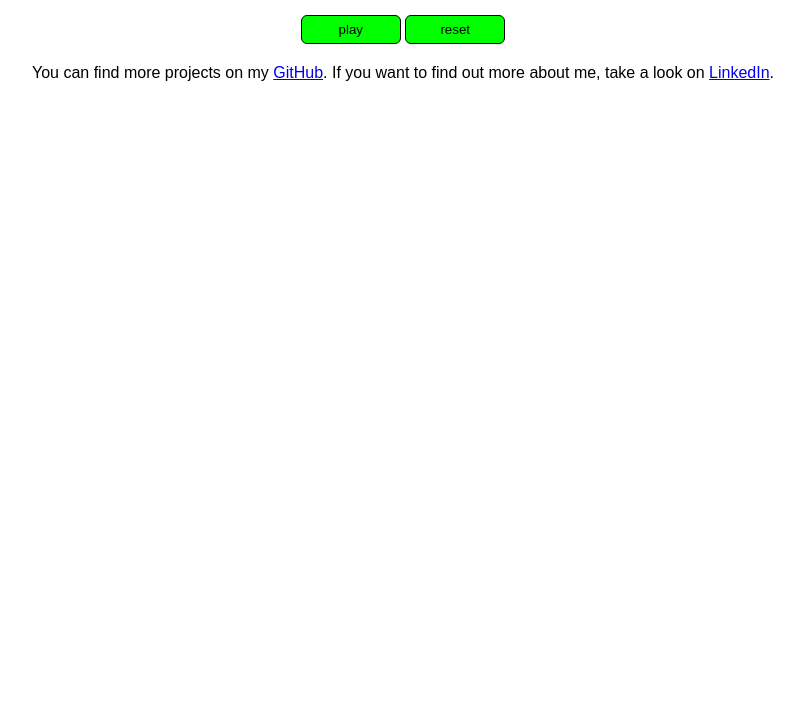
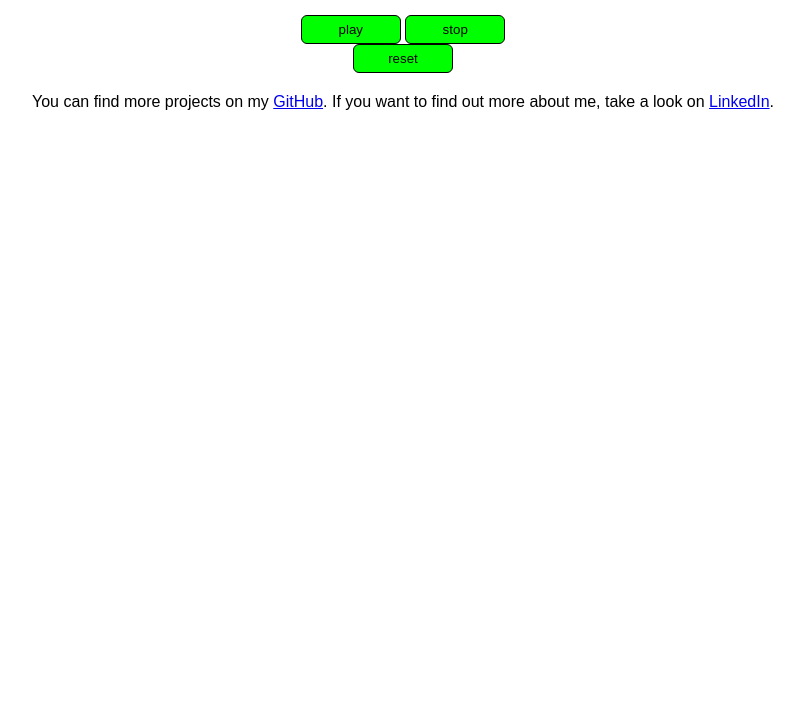
Before and after one commit to coder36459/Six-From-Forty-Nine, a plain HTML site: page index.html in a window 1280 px wide. Shown: the part 82-800 px from the top of the page, without its empty margins (237-1041 px from the left). Drawn offline with Linux system fonts and the light colour scheme.

Commit message:
Update index.html

```diff
--- a/index.html
+++ b/index.html
@@ -24,6 +24,7 @@
 				</div>
 				<div id="btns">
 					<button id="play-btn">play</button>
+					<button id="stop-btn">stop</button>
 					<button id="reset-btn">reset</button>
 				</div>
 			</section>
```
